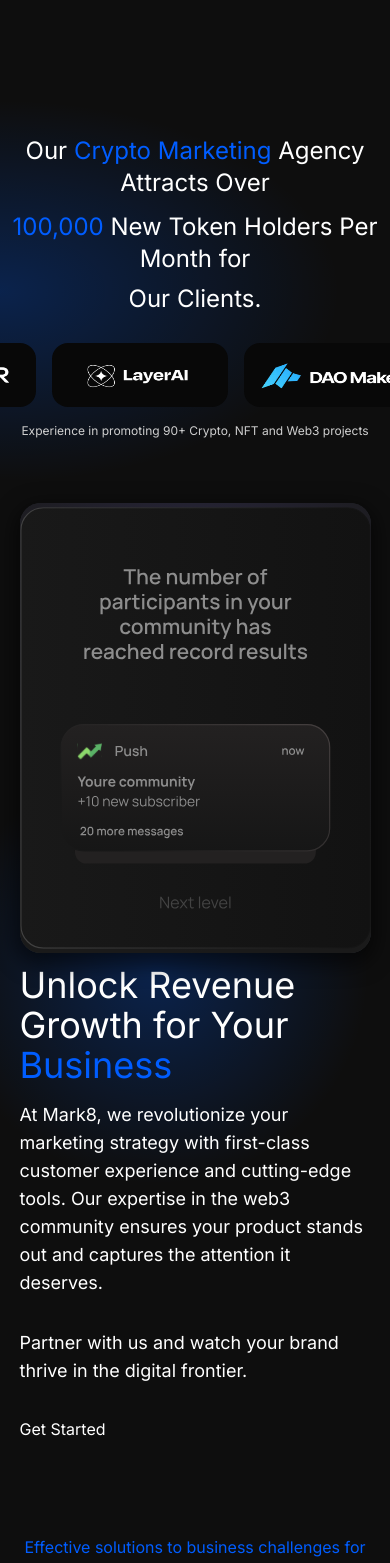
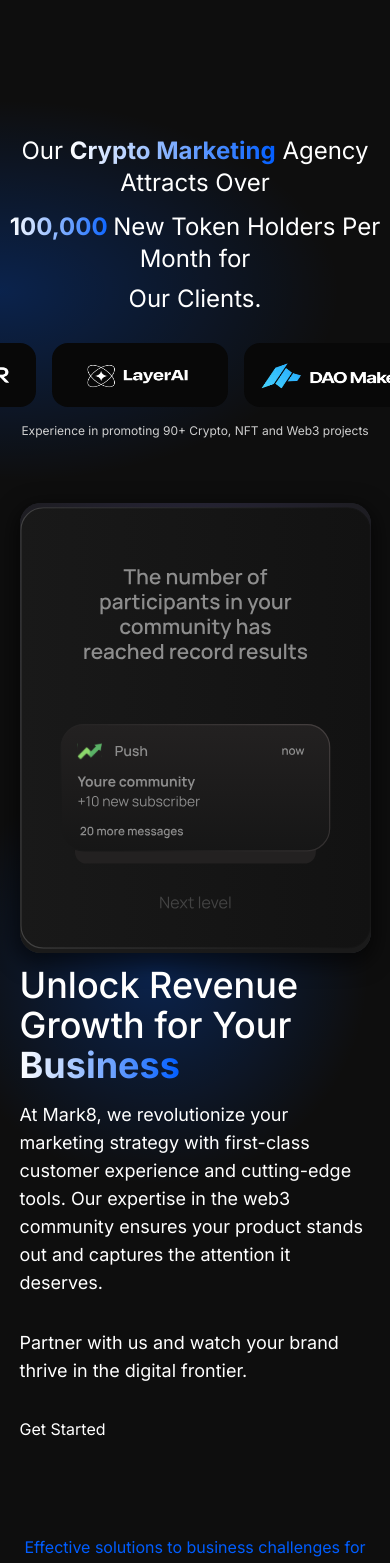
Before and after one commit to noorshanu/mark8Io, a React (Vite) app: page / in a window 390 px wide. Shown: the part 1620-3183 px from the top of the page. Built offline with nearby package versions, Linux system fonts and the light colour scheme.

Commit message:
sdsdsdsdsd

```diff
--- a/src/App.jsx
+++ b/src/App.jsx
@@ -29,13 +29,15 @@ function App() {
 
         <Services />
         <div className=" h-[30px]"></div>
+
+        <div>
+          <Cta />
+        </div>
         <div className=" py-8">
           <WhatotherSay />
         </div>
 
-        <div>
-          <Cta />
-        </div>
+
 
         <div className="">
           <Footer />
--- a/src/components/Footer.jsx
+++ b/src/components/Footer.jsx
@@ -5,11 +5,11 @@ function Footer() {
   <section className=' relative mt-8'>
 
 
-    <div className=' container-wrapper border-t border-[#e2a22183]'>
+    <div className=' container-wrapper border-t border-[#005eff9d]'>
 
         <div className=' flex justify-between items-center mt-4 '>
 
-            <img src="images/logo.webp" alt="" />
+            <img src="images/logo.png" alt="" className=' h-[140px]' />
 
         </div>
 
--- a/src/index.css
+++ b/src/index.css
@@ -146,22 +146,10 @@ body {
   -webkit-text-fill-color: transparent;
 }
 .btn-main {
-  background: linear-gradient(
-    88deg,
-    #6e5012 -11.16%,
-    #42149fc2 46.95%,
-    #42149f 94.89%
-  );
+  background: linear-gradient(380deg, #005dff 100%, rgba(255,255,255,1) 0%)
 }
 
-.btn-main:hover {
-  background: linear-gradient(
-    88deg,
-    #42149f -11.16%,
-    #42149f66 46.95%,
-    #6e5012 94.89%
-  );
-}
+
 
 .img-hov:hover {
   animation: rotate 1s linear;
@@ -323,13 +311,13 @@ body {
 }
 
 .bg-green-box::after {
-  background: linear-gradient(71deg, #0d1212, #dd6f2b, #0d1212);
+  background: linear-gradient(71deg, #0d1212, #005eff42, #0d1212);
 }
 
 .swiper-pagination-bullet {
   height: 18px;
   width: 18px;
-  background: #dd6f2b;
+  background: #005effc0;
   border: 1px solid #ffffff;
   border-radius: 100px;
 }
--- a/src/sections/About.jsx
+++ b/src/sections/About.jsx
@@ -1,45 +1,45 @@
-import React from 'react'
+import React from "react";
 
 function About() {
   return (
-  <section className=' py-8 relative'>
-
-    <div className='css-we3'>
-
-    </div>
-    <div className=' container-wrapper'>
-
-        <div className=' flex justify-between items-center flex-col sm:flex-row gap-3'>
-
-            <div className=' w-full sm:w-1/2'>
-                <img src="assets/asset 26.svg" alt="" className='  h-[450px] shadow-md nft' />
+    <section className=" py-8 relative">
+      <div className="css-we3"></div>
+      <div className=" container-wrapper">
+        <div className=" flex justify-between items-center flex-col sm:flex-row gap-3">
+          <div className=" w-full sm:w-1/2" data-aos="fade-right"  data-aos-offset="500"  data-aos-duration="1000"
+     data-aos-easing="ease-in-sine">
+            <img
+              src="assets/asset 26.svg"
+              alt=""
+              className="  h-[450px] shadow-md nft"
+            />
           </div>
 
-            <div className=' w-full sm:w-1/2'>
-                <h2 className=' text-4xl sm:text-6xl font-manbold pb-4'>
-                Unlock Revenue Growth
-                 for Your <span className=' text-prime'>
-                 Business
-                 </span>
+          <div className=" w-full sm:w-1/2" data-aos="fade-left"  data-aos-offset="500"  data-aos-duration="1000"
+     data-aos-easing="ease-in-sine">
+            <h2 className=" text-4xl sm:text-6xl font-manbold pb-4 font-medium">
+              Unlock Revenue Growth for Your{" "}
+              <span className=" txt-grad font-bold">Business</span>
             </h2>
 
-                <p className=' text-lg'>
-                At Mark8, we revolutionize your marketing strategy with first-class customer experience and cutting-edge tools. Our expertise in the web3 community ensures your product stands out and captures the attention it deserves.
+            <p className=" text-lg">
+              At Mark8, we revolutionize your marketing strategy with
+              first-class customer experience and cutting-edge tools. Our
+              expertise in the web3 community ensures your product stands out
+              and captures the attention it deserves.
             </p>
 
-                <p className=' text-lg my-8'>
-
-                Partner with us and watch your brand thrive in the digital frontier.
+            <p className=" text-lg my-8">
+              Partner with us and watch your brand thrive in the digital
+              frontier.
             </p>
 
             <a href="/"> Get Started</a>
           </div>
-
         </div>
-
       </div>
     </section>
-  )
+  );
 }
 
-export default About
+export default About;
--- a/src/sections/BelowSec.jsx
+++ b/src/sections/BelowSec.jsx
@@ -7,11 +7,11 @@ function BelowSec() {
 
       <div className=" my-6">
         <p className=" text-center font-manbold text-white text-2xl sm:text-4xl py-2  ">
-        Our <span className=" text-prime">Crypto Marketing</span> Agency Attracts Over
+        Our <span className=" txt-grad font-bold">Crypto Marketing</span> Agency Attracts Over
         </p>
 
         <p className=" text-center font-manbold text-white text-2xl sm:text-4xl  py-1 ">
-        <span className=" text-prime">100,000  </span> New Token Holders Per Month for
+        <span className=" txt-grad font-bold">100,000  </span> New Token Holders Per Month for
         </p>
 
         <p className=" text-center font-manbold text-white text-2xl sm:text-4xl py-1  ">
--- a/src/sections/Cta.jsx
+++ b/src/sections/Cta.jsx
@@ -8,7 +8,7 @@ function Cta() {
         <div className=' flex flex-col justify-center gap-2 items-center'>
 
                 <h1 className=' text-3xl sm:text-5xl font-manbold font-bold text-center py-1'>
-                <span className=' text-prime '>Tell us your marketing challenge</span>, and
+                <span className=' txt-grad '>Tell us your marketing challenge</span>, and
                 we'll
                 </h1>
 
@@ -22,7 +22,7 @@ function Cta() {
 
 
 
-                <a href="/" className='border-prime border-2  px-4 py-1  rounded-2xl text-xl font-manbold mt-4'>
+                <a href="/" className='btn-main  px-4 py-1  rounded-2xl text-xl font-manbold mt-4'>
             Contact Us
             </a>
 
--- a/src/sections/Services.jsx
+++ b/src/sections/Services.jsx
@@ -164,7 +164,7 @@ function Services() {
 
               <li>Post-Listing Optimization</li>
             </ul>
-            <div className="flex justify-center items-center py-3">
+            <div className="flex justify-center items-center py-9">
               <a
                 href="/"
                 className="  rounded-3xl  py-1 px-4 text-center font-inter font-semibold mx-auto underline flex items-center gap-2"
@@ -196,7 +196,7 @@ function Services() {
               Performance Tracking
               </li>
             </ul>
-            <div className="flex justify-center items-center py-3">
+            <div className="flex justify-center items-center py-6">
               <a
                 href="/"
                 className="  rounded-3xl  py-1 px-4 text-center font-inter font-semibold mx-auto underline flex items-center gap-2"
```
Lines whose indentation alone changed are shown as unchanged.
